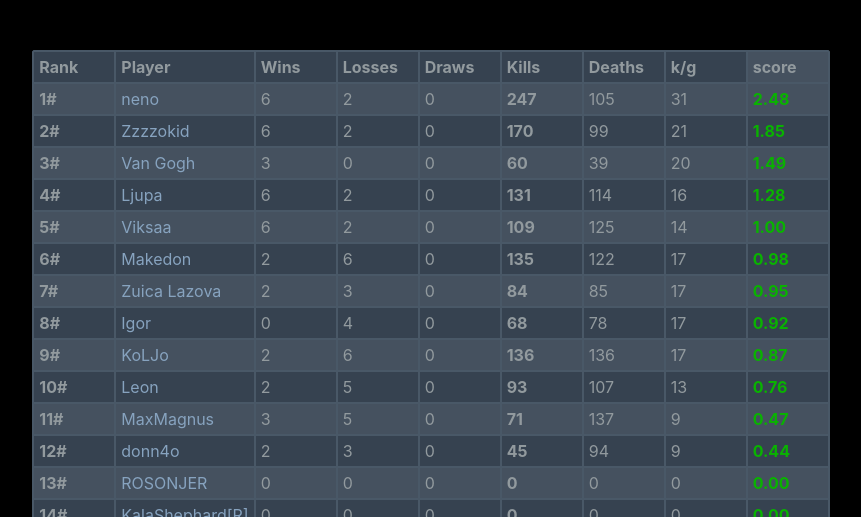
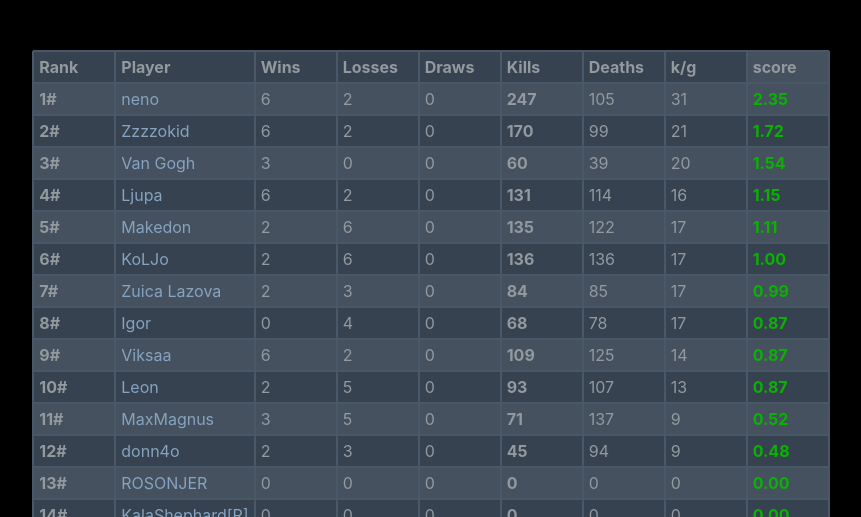
Before and after one commit to Nenaddd/maalski-cs, a React (Create React App) app: page / in a window 1280 px wide. Shown: the top 517 px of the page, without its empty margins (209-1070 px from the left). Built offline with nearby package versions, Linux system fonts and the light colour scheme.

Commit message:
score to include only kd

```diff
--- a/src/components/PlayerList.js
+++ b/src/components/PlayerList.js
@@ -18,7 +18,9 @@ const PlayerList = ({ allPlayers }) => {
             const lossesScore = calculateWinLoseScore(player.wins, player.losses, player.draws, player.wins);
             const kdScore = calculateKdScore(player.kills, player.deaths);
             // score based on wins/losses + k/d
-            const totalScore = kdScore + winsScore - lossesScore;
+            // const totalScore = kdScore + winsScore - lossesScore;
+            const totalScore = kdScore;
+
             player.score = totalScore.toFixed(2);
             player.killsPerGame = getKillsPerGame(player.kills, (player.wins + player.losses + player.draws));
         });
```
